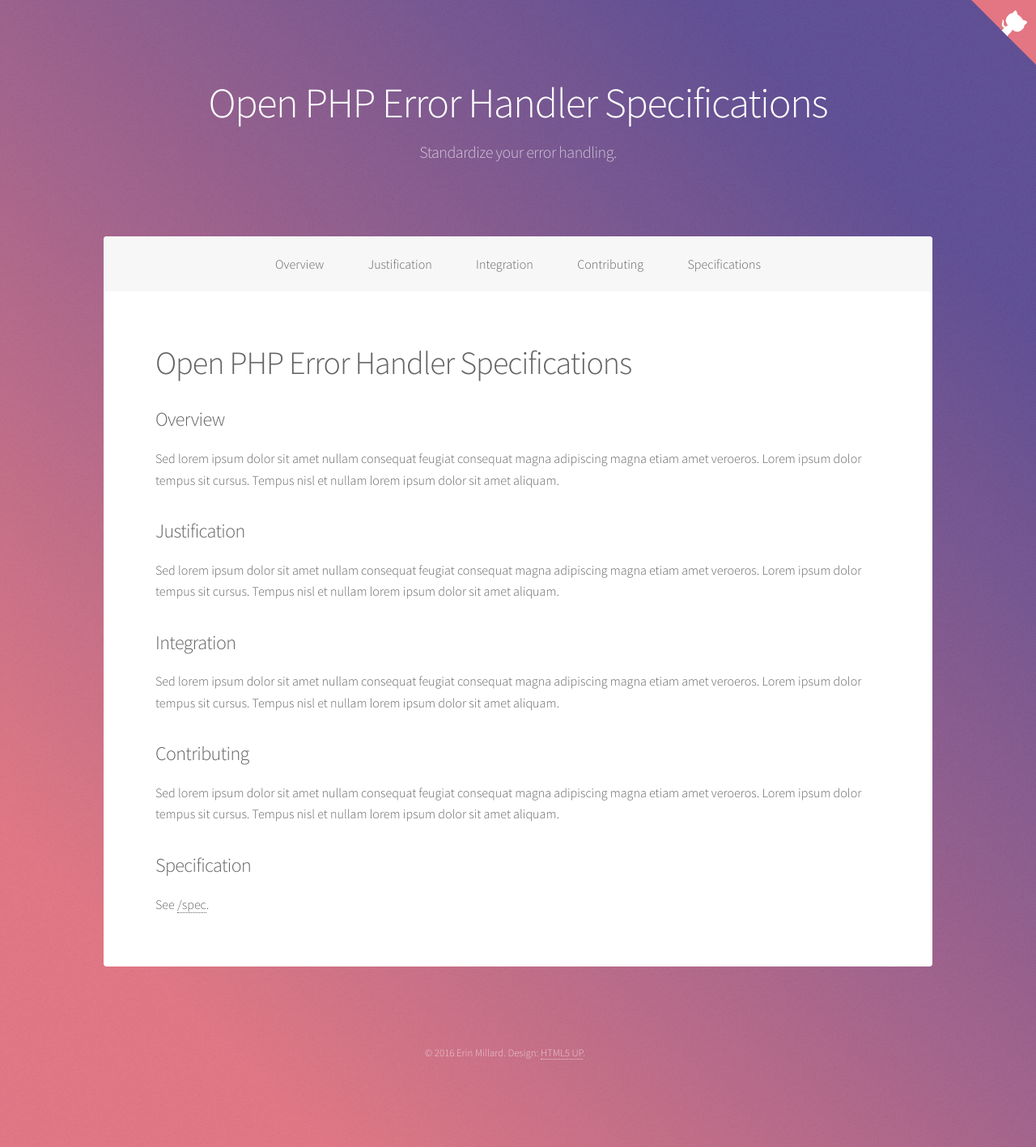
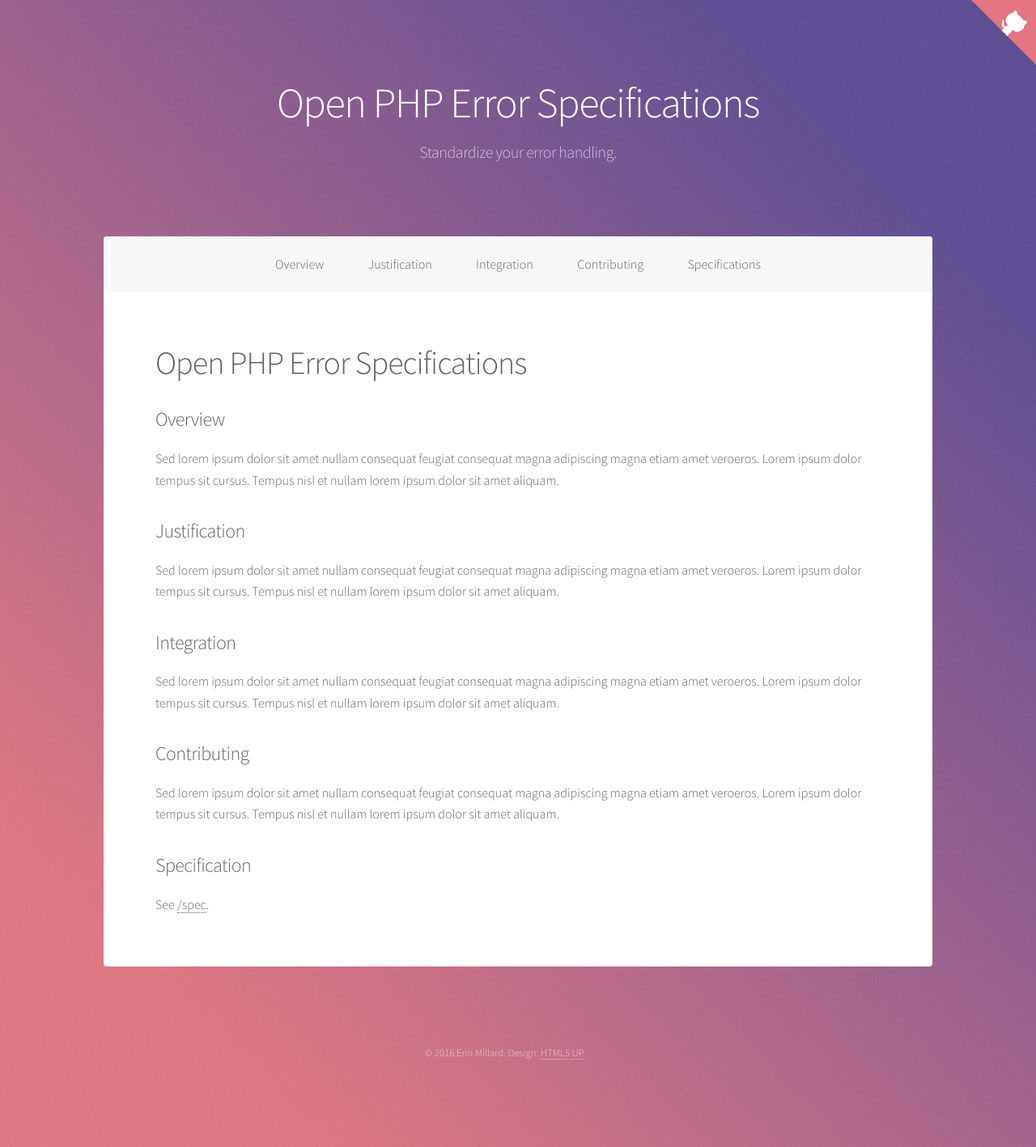
Before and after one commit to php-errors/php-errors.github.io, a Jekyll site: the page built from README.md, in a window 1280 px wide. Shown: the whole page at 81% size. Built offline with Jekyll 4.4.1, drawn with Linux system fonts in a browser that asks for light colours; our own code applies the rules of GitHub Pages for plain Markdown files.

Commit message:
Name change.

```diff
--- a/README.md
+++ b/README.md
@@ -1,4 +1,4 @@
-# Open PHP Error Handler Specifications
+# Open PHP Error Specifications
 
 ## Overview
 
--- a/_config.yml
+++ b/_config.yml
@@ -1,6 +1,6 @@
-title: Open PHP Error Handler Specifications
+title: Open PHP Error Specifications
 tagline: Standardize your error handling.
 description: >
     This site outlines standards for handling PHP errors, and how to implement
-    these standard within your own projects and libraries.
+    these standards within your own projects and libraries.
 url: https://php-errors.github.io/
```
